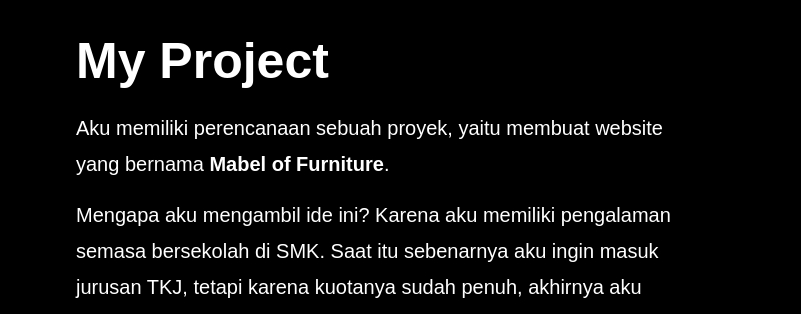
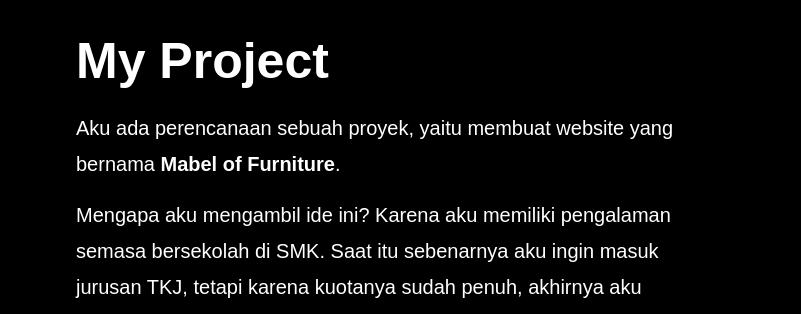
Before and after one commit to Baguspurnama02/Tugas1-2-3-BagusPurnamaRahadi, a plain HTML site: page project.html in a window 1280 px wide. Shown: the part 123-437 px from the top of the page, 479-1280 px from the left. Drawn offline with Linux system fonts and the light colour scheme.

Commit message:
Update Project

```diff
--- a/project.html
+++ b/project.html
@@ -25,7 +25,7 @@
             <h1>My Project</h1>
 
             <p>
-                Aku memiliki perencanaan sebuah proyek, yaitu membuat website
+                Aku ada perencanaan sebuah proyek, yaitu membuat website
                 yang bernama <b>Mabel of Furniture</b>.
             </p>
 
```
